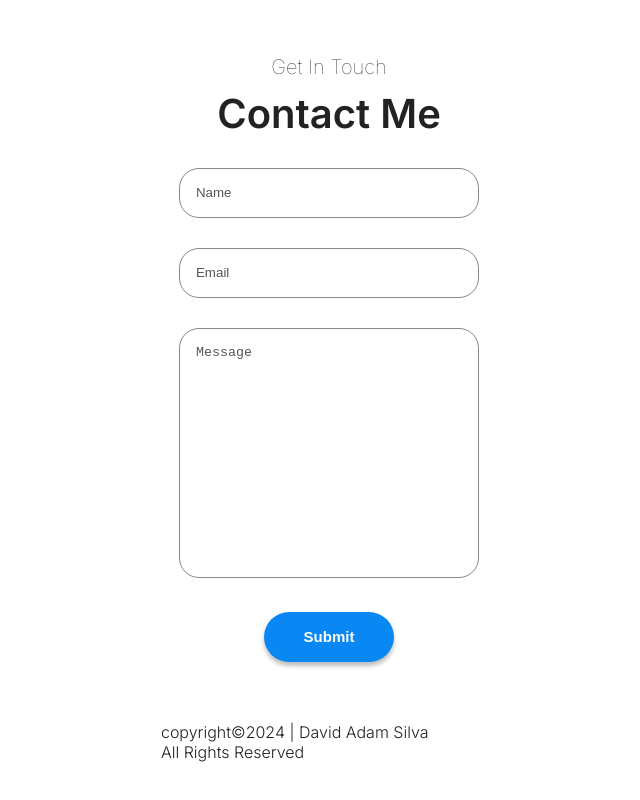
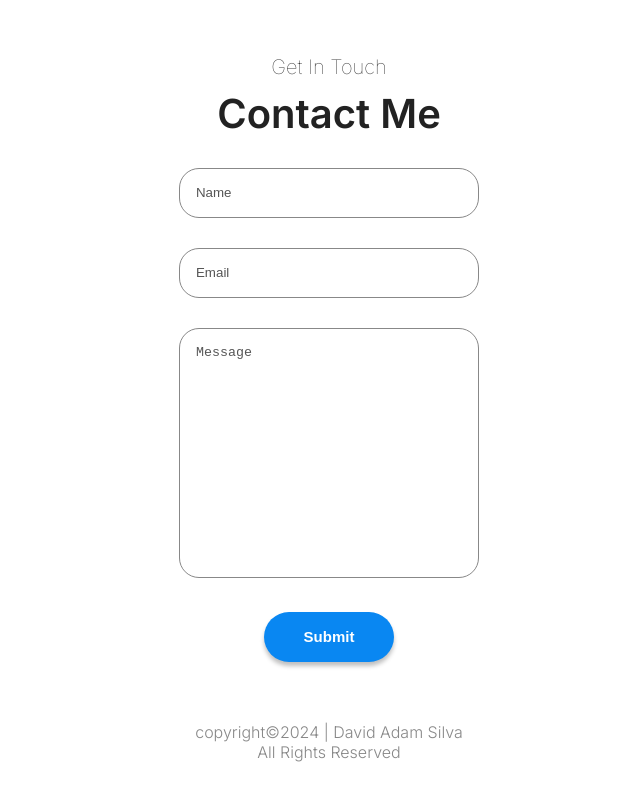
Before and after one commit to DavidAdam1323/portfolio-website-project, a React (Vite) app: page / in a window 1280 px wide. Shown: the part 3494-4294 px from the top of the page, without its empty margins (311-951 px from the left). Built offline with nearby package versions, Linux system fonts and the light colour scheme.

Commit message:
Style footer text for center alignment and color consistency

```diff
--- a/src/sections/Footer/FooterStyles.module.css
+++ b/src/sections/Footer/FooterStyles.module.css
@@ -0,0 +1,8 @@
+.container {
+  text-align: center;
+
+  p {
+    font-size: 16px;
+    color: var(--footer-text-color);
+  }
+}
```
